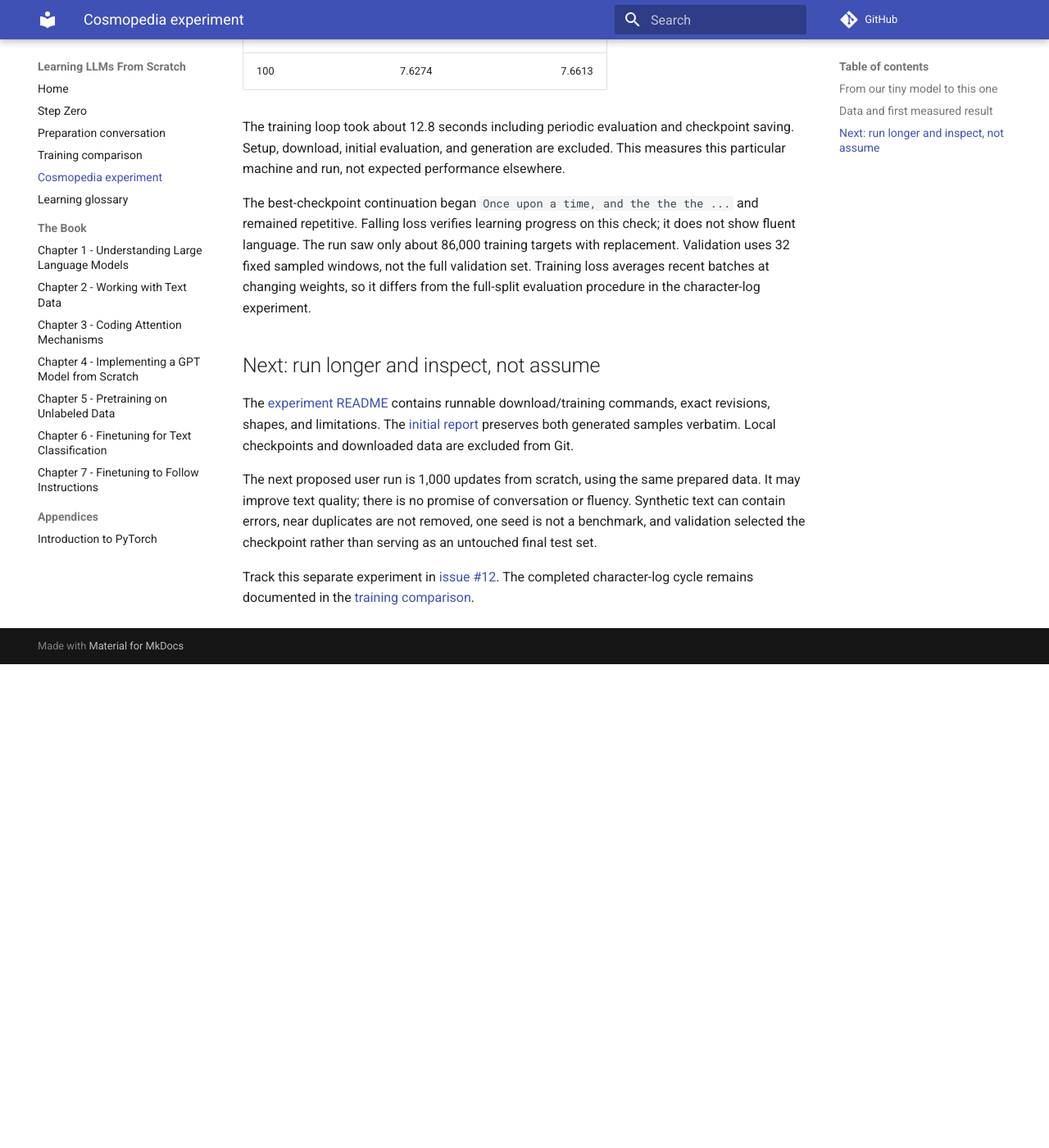
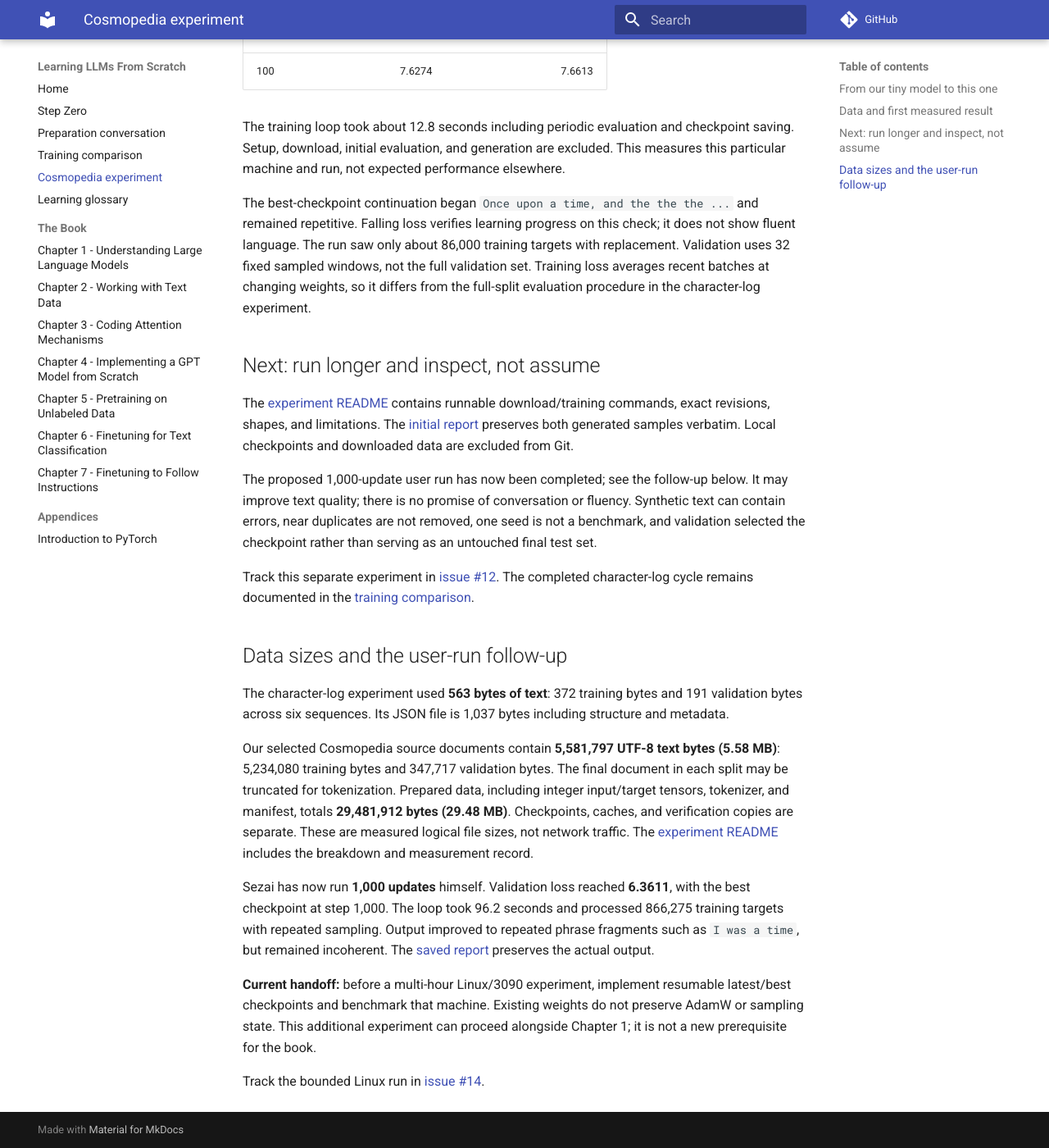
Before and after one commit to kantarcise/learning-llms, an MkDocs documentation site: the page built from docs/preparation/cosmopedia.md, in a window 1280 px wide and 1400 px high, scrolled down 1574 px. Shown: the whole window at 82% size. Built offline with MkDocs 1.6.1 and Material for MkDocs 9.7.7, drawn with Linux system fonts in a browser that asks for light colours; comment, search, counter and statistics services are not loaded; before the commit the page ends 2384 px from its top, so only the background shows below that.

Commit message:
Record data sizes and user Cosmopedia training results

```diff
--- a/docs/preparation/cosmopedia.md
+++ b/docs/preparation/cosmopedia.md
@@ -42,6 +42,19 @@ The best-checkpoint continuation began `Once upon a time, and the the the ...` a
 
 The [experiment README](https://github.com/kantarcise/learning-llms/tree/main/experiments/cosmopedia) contains runnable download/training commands, exact revisions, shapes, and limitations. The [initial report](https://github.com/kantarcise/learning-llms/blob/main/experiments/cosmopedia/results/smoke-100steps/run.json) preserves both generated samples verbatim. Local checkpoints and downloaded data are excluded from Git.
 
-The next proposed user run is 1,000 updates from scratch, using the same prepared data. It may improve text quality; there is no promise of conversation or fluency. Synthetic text can contain errors, near duplicates are not removed, one seed is not a benchmark, and validation selected the checkpoint rather than serving as an untouched final test set.
+The proposed 1,000-update user run has now been completed; see the follow-up below. It may improve text quality; there is no promise of conversation or fluency. Synthetic text can contain errors, near duplicates are not removed, one seed is not a benchmark, and validation selected the checkpoint rather than serving as an untouched final test set.
 
 Track this separate experiment in [issue #12](https://github.com/kantarcise/learning-llms/issues/12). The completed character-log cycle remains documented in the [training comparison](training-comparison.md).
+
+
+## Data sizes and the user-run follow-up
+
+The character-log experiment used **563 bytes of text**: 372 training bytes and 191 validation bytes across six sequences. Its JSON file is 1,037 bytes including structure and metadata.
+
+Our selected Cosmopedia source documents contain **5,581,797 UTF-8 text bytes (5.58 MB)**: 5,234,080 training bytes and 347,717 validation bytes. The final document in each split may be truncated for tokenization. Prepared data, including integer input/target tensors, tokenizer, and manifest, totals **29,481,912 bytes (29.48 MB)**. Checkpoints, caches, and verification copies are separate. These are measured logical file sizes, not network traffic. The [experiment README](https://github.com/kantarcise/learning-llms/tree/main/experiments/cosmopedia) includes the breakdown and measurement record.
+
+Sezai has now run **1,000 updates** himself. Validation loss reached **6.3611**, with the best checkpoint at step 1,000. The loop took 96.2 seconds and processed 866,275 training targets with repeated sampling. Output improved to repeated phrase fragments such as `I was a time`, but remained incoherent. The [saved report](https://github.com/kantarcise/learning-llms/blob/main/experiments/cosmopedia/results/user-1000steps/run.json) preserves the actual output.
+
+**Current handoff:** before a multi-hour Linux/3090 experiment, implement resumable latest/best checkpoints and benchmark that machine. Existing weights do not preserve AdamW or sampling state. This additional experiment can proceed alongside Chapter 1; it is not a new prerequisite for the book.
+
+Track the bounded Linux run in [issue #14](https://github.com/kantarcise/learning-llms/issues/14).
```
Also changed, not shown: experiments/cosmopedia/README.md (+41 -0 lines), 2 other files.
